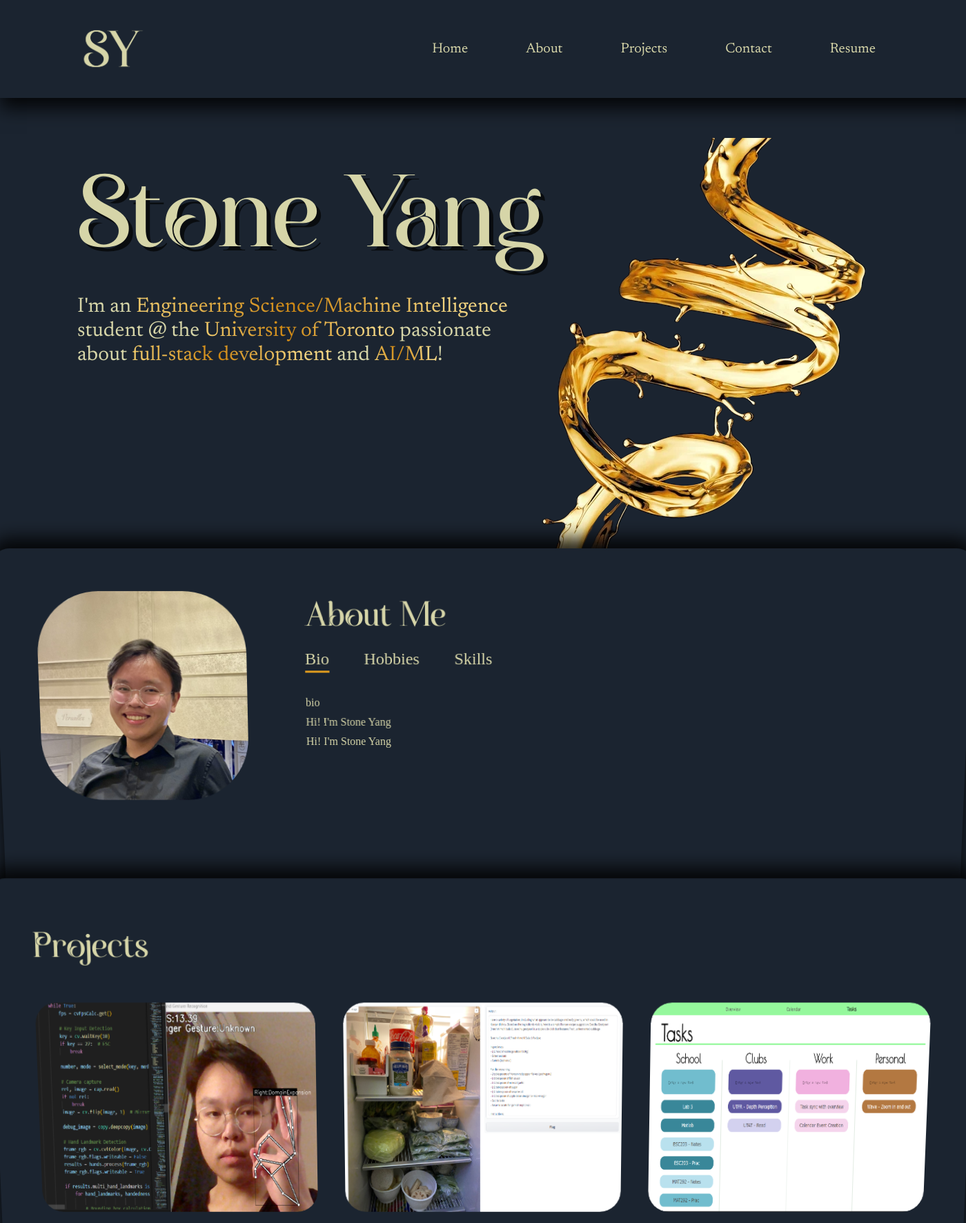
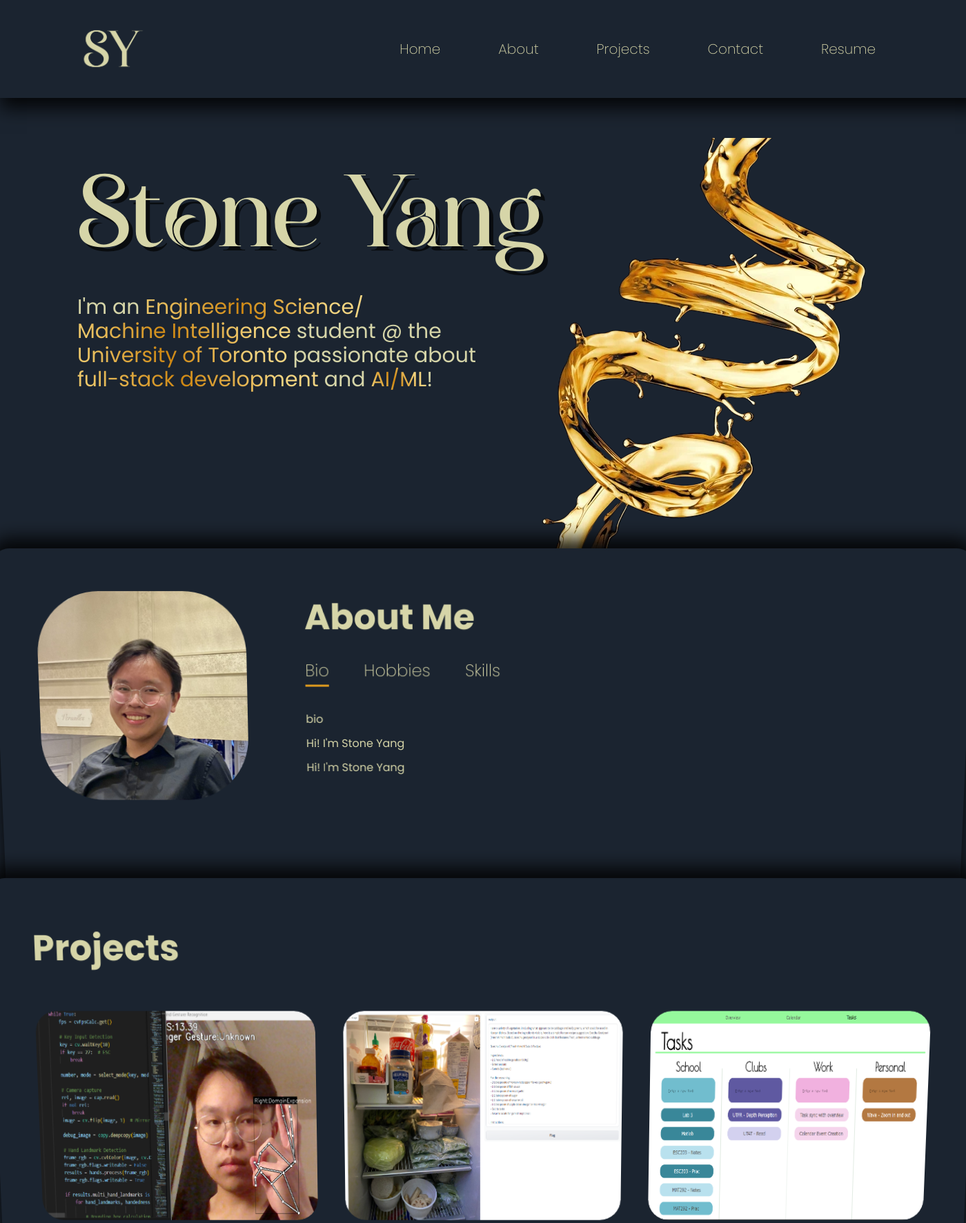
Before and after one commit to Yangston/Personal-Website, a Django app: page / in a window 1400 px wide. Shown: the top 1773 px of the page at 69% size. Run offline with Django 4.2, Linux system fonts and the light colour scheme; data comes from the database, SQL or seed files in the repository; some libraries are stand-ins or nearby versions.

Commit message:
Updated font

```diff
--- a/global_static/style.css
+++ b/global_static/style.css
@@ -43,10 +43,14 @@ h1{
 }
 
 h2{
-  font-family: Auralyess, Newsreader, Verdana; /*declares text format*/
-  font-weight: 40;
+  font-family: Poppins, Newsreader, Verdana; /*declares text format*/
+  font-weight: 4000;
   font-size: 50px;
   color: #D6D5A8;
+}
+
+p{
+  font-family: Poppins, Newsreader, Verdana;
 }
 
 /*Sectional Elements*/
@@ -66,8 +70,8 @@ nav ul li{
 nav ul li a{
   color: #D6D5A8;
   text-decoration: none;
-  font-family: Newsreader, Verdana;
-  font-weight: 100;
+  font-family: Poppins, Newsreader, Verdana;
+  font-weight: 200;
   font-size: 20px;
   position: relative;
 }
@@ -124,12 +128,12 @@ nav ul li a:hover::after{
 
 .header-text p {
   font-size: 30px;
-  font-family: Newsreader, Verdana; /*declares text format*/
-  font-weight: 100;
+  font-family: Poppins, Newsreader, Verdana; /*declares text format*/
+  font-weight: 400;
   color: #D6D5A8;
   margin-top: 2%;
   margin-left: 8%;
-  width: 45%;
+  width: 50%;
   position: relative;
   line-height: 35px;
   overflow: hidden;
@@ -190,7 +194,7 @@ nav ul li a:hover::after{
 
 #about p{
   font-size: 20px;
-  font-family: Newsreader, Verdana; /*declares text format*/
+  font-family: Poppins, Newsreader, Verdana; /*declares text format*/
   font-weight: 100;
   color: #D6D5A8;
 }
@@ -217,6 +221,7 @@ nav ul li a:hover::after{
 }
 
 .about-titles{
+  font-family: Poppins, Newsreader, Verdana;
   display: flex;
   margin-top: 20px;
   margin-bottom: 40px;
@@ -225,7 +230,7 @@ nav ul li a:hover::after{
 .about-tabs{
   margin-right: 50px;
   font-size: 24px;
-  font-weight: 500;
+  font-weight: 200;
   cursor :pointer;
   position: relative;
 }
@@ -259,6 +264,8 @@ nav ul li a:hover::after{
 }
 
 .tab-contents ul li{
+  font-family: Poppins, Newsreader, Verdana;
+  font-weight: 400;
   list-style: none;
   margin: 10px 0;
 }
--- a/main/templates/main.html
+++ b/main/templates/main.html
@@ -10,6 +10,7 @@
 		<link rel="stylesheet" type = "text/css" href= "{% static 'style.css' %}"/>  <!-- calls css file -->
 		<link rel="stylesheet"  href="https://fonts.googleapis.com/css?family=Poiret+One"> <!-- google fonts-->
 		<link rel='stylesheet' href="https://fonts.googleapis.com/css?family=Newsreader">
+        <link rel ='stylesheet' href ="https://fonts.googleapis.com/css2?family=Poppins:ital,wght@0,100;0,200;0,300;0,400;0,500;0,600;0,700;0,800;0,900;1,100;1,200;1,300;1,400;1,500;1,600;1,700;1,800;1,900&display=swap">
         <script src="https://kit.fontawesome.com/868af1bfa3.js" crossorigin="anonymous"></script>
     </head>
 	<body>
@@ -31,7 +32,7 @@
             </div>
             <div class="header-text">
                 <h1>Stone Yang</h1>  <!-- prints title -->
-                <p>I'm an <span>Engineering Science/Machine Intelligence</span> student @ the <span>
+                <p>I'm an <span>Engineering Science/</span><span>Machine Intelligence</span> student @ the <span>
                     University of Toronto</span> passionate about <span>full-stack development </span>
                     and <span>AI/ML</span>!</p>
             </div>
```
